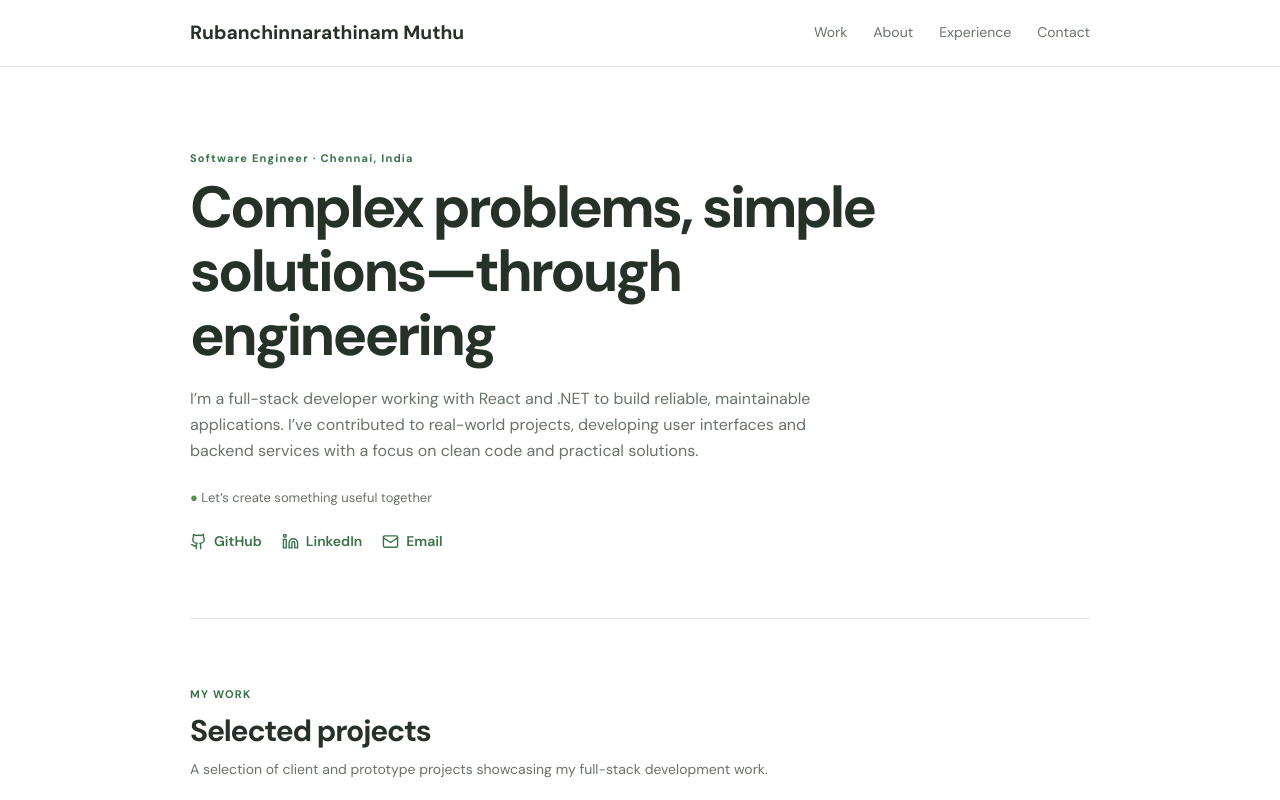
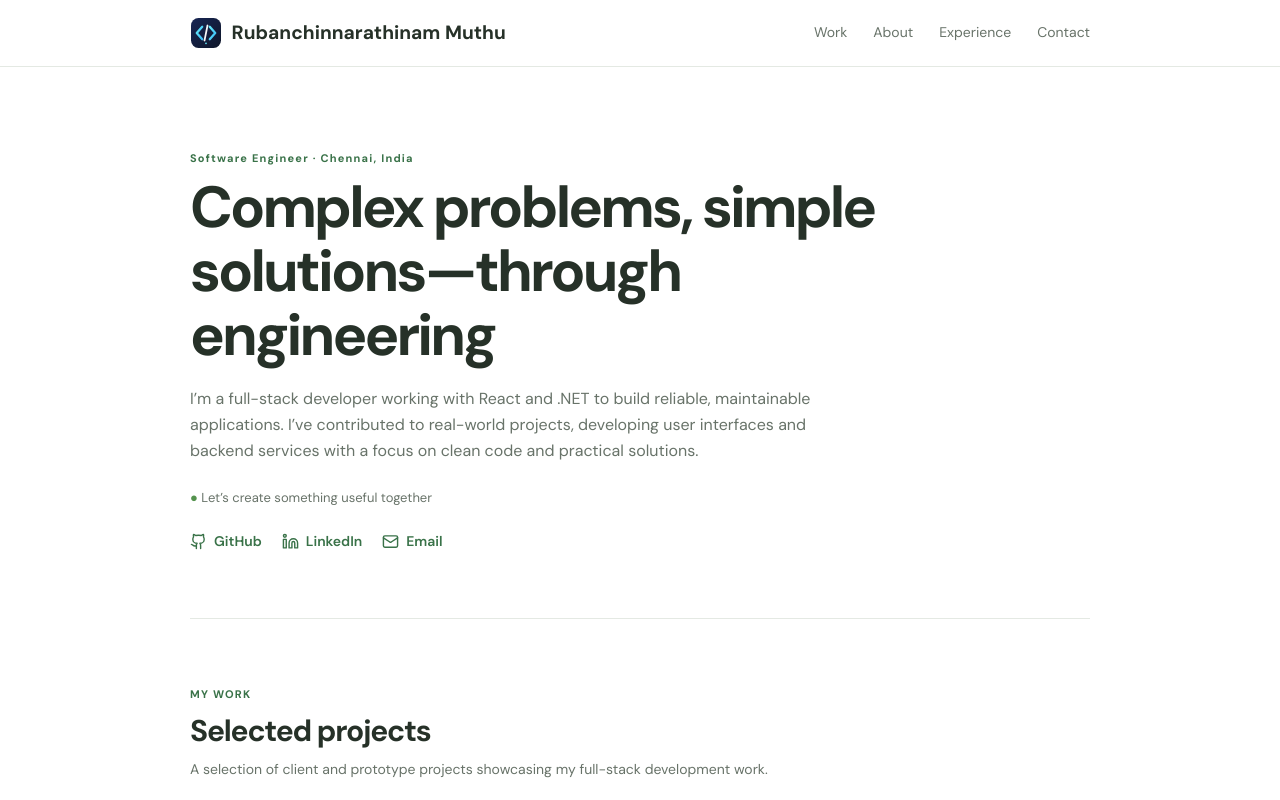
Before and after one commit to rubanch/rubanchinnarathinam-portfolio, a React (Vite) app: page / in a window 1280 px wide. Shown: the top 800 px of the page. Built offline with nearby package versions, Linux system fonts and the light colour scheme.

Commit message:
hosting fixes

```diff
--- a/src/main.jsx
+++ b/src/main.jsx
@@ -3,6 +3,7 @@ import { createRoot } from 'react-dom/client';
 import { ArrowUpRight, Github, Linkedin, Mail, Menu, X } from 'lucide-react';
 import { profile, skills, experience, projects, recognition } from './data';
 import './styles.css';
+import icon from "../asset/portfolio-icon.svg";
 
 function App() {
   const [filter, setFilter] = useState('All'),
@@ -14,7 +15,7 @@ function App() {
       <header>
         <div className="container bar">
           <a className="brand" href="#home">
-            {/* <img src={icon} alt="" className="navbar-icon" /> */}
+            <img src={icon} alt="" className="navbar-icon" />
             {profile.name}
           </a>
           <button className="menu" onClick={() => setOpen(!open)} aria-label="Toggle navigation">
```
Also changed, not shown: asset/portfolio-icon.svg (added), 1 other file (tests, documents, lock files or other folders).
